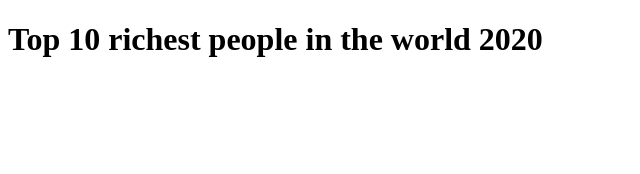
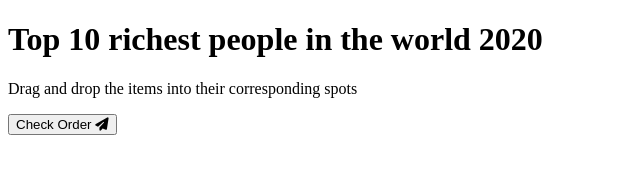
Before and after one commit to FADL285/Sortable-List, a plain HTML site: page index.html in a window 1280 px wide. Shown: the whole page, without its empty margins (0-640 px from the left). Drawn offline with Linux system fonts and the light colour scheme.

Commit message:
Added HTML structure

```diff
--- a/index.html
+++ b/index.html
@@ -13,6 +13,12 @@
   </head>
   <body>
     <h1>Top 10 richest people in the world 2020</h1>
+    <p>Drag and drop the items into their corresponding spots</p>
+    <ul class="draggable-list" id="draggable-list"></ul>
+    <button class="check-btn" id="check">
+      Check Order
+      <i class="fas fa-paper-plane"></i>
+    </button>
     <!-- //////////////////////////// -->
     <script src="script.js"></script>
   </body>
```
